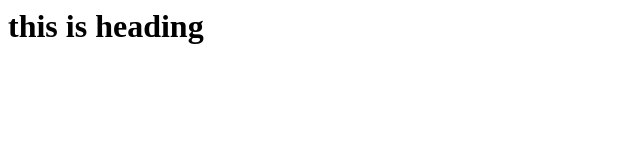
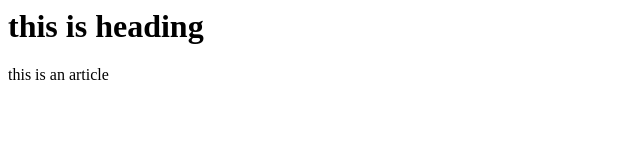
Before and after one commit to SamiullahMeer/git-one, a plain HTML site: page index.html in a window 1280 px wide. Shown: the full height of the page, 0-640 px from the left. Drawn offline with Linux system fonts and the light colour scheme.

Commit message:
the first article tag is added

```diff
--- a/index.html
+++ b/index.html
@@ -3,5 +3,8 @@
         <h1>
             this is heading
         </h1>
+        <article>
+            this is an article
+        </article>
     </body>
 </html>
```
